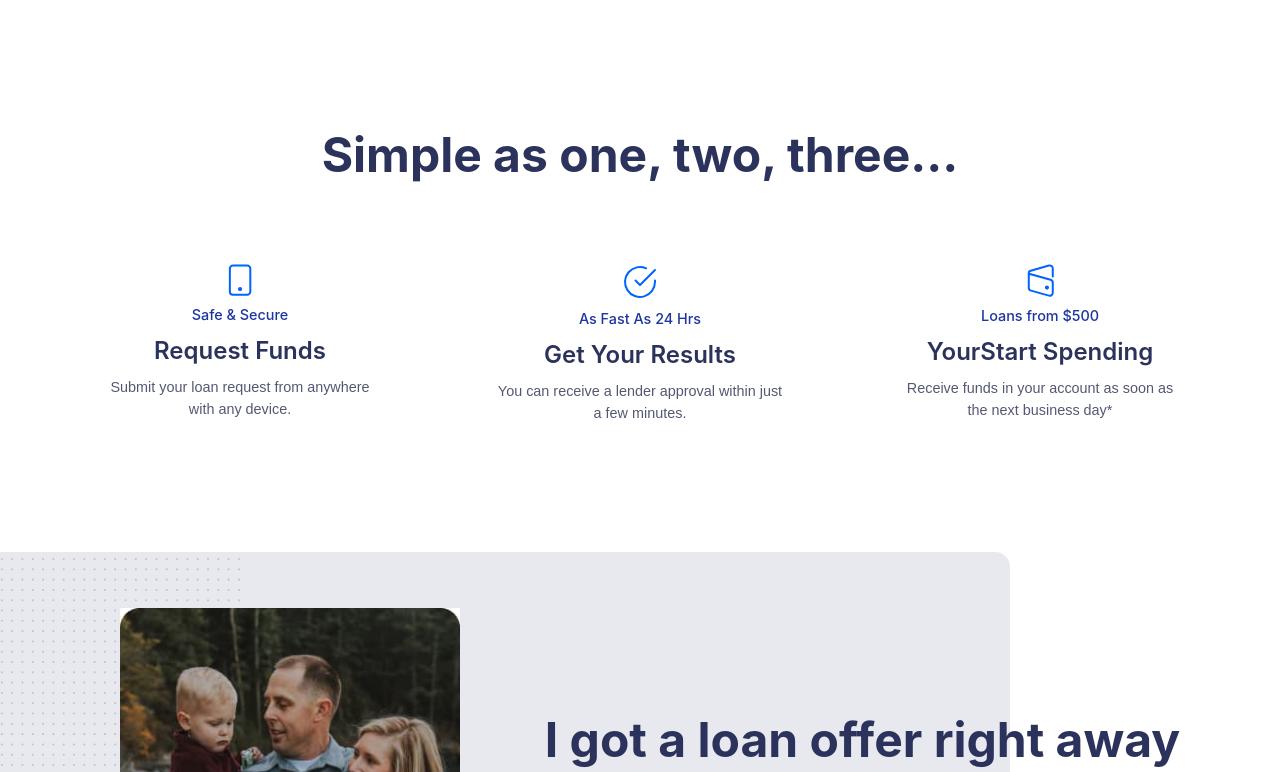
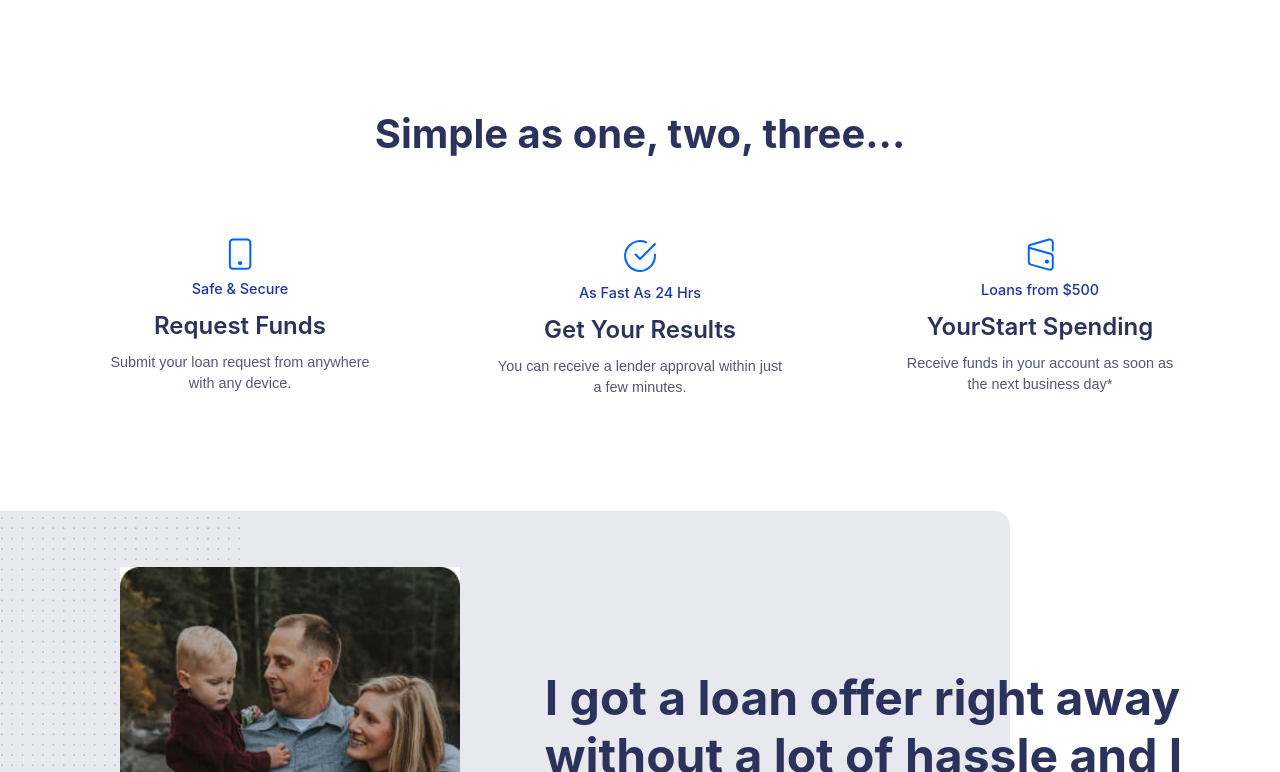
Before and after one commit to VishalBhuse/kreditship, a React (Create React App) app: page / in a window 1280 px wide. Shown: the part 628-1400 px from the top of the page. Built offline with nearby package versions, Linux system fonts and the light colour scheme.

Commit message:
kreditship chnage

```diff
--- a/src/Component/Footer/Footer.jsx
+++ b/src/Component/Footer/Footer.jsx
@@ -180,7 +180,7 @@ const Footer = ({ handleGetLoanClick }) => {
         </Box>
       </Box>
 
-      <Divider h="0.5px" bg="grey" />
+      <Divider h="0.3px" bg="#ebedf8" />
 
       <Box
         w="75%"
@@ -211,7 +211,7 @@ const Footer = ({ handleGetLoanClick }) => {
         </Text>
       </Box>
 
-      <SimpleGrid columns={[1, 1, 1, 2]} spacing={5} w="85%" mx="auto" mt="10">
+      <SimpleGrid columns={[1, 1, 1, 2]} spacing={[1,2,5]} w="85%" mx="auto" mt="10">
         <Box>
           <HStack justifyContent={["center", "center", "center", "flex-start"]}>
             <Link to={"/"}>
@@ -227,8 +227,8 @@ const Footer = ({ handleGetLoanClick }) => {
         </Box>
 
         <Box textAlign={"center"}>
-          <Text fontWeight={"400"} color="#555873" fontSize={"1rem"}>
-            Copyright © 2023 kreditship. <br /> All Rights Reserved
+          <Text fontWeight={"500"} color="#555873" fontSize={{ base: "0.4rem", sm: "0.6rem", md: "1rem" }}>
+            Copyright © 2023 kreditship <br /> All Rights Reserved
           </Text>
         </Box>
       </SimpleGrid>
--- a/src/Component/Home/Home.jsx
+++ b/src/Component/Home/Home.jsx
@@ -18,12 +18,12 @@ const Home = ({ myDivRef, handleGetLoanClick }) => {
     <>
       <Banner myDivRef={myDivRef} />
 
-      <Box w="85%" mx="auto" my="8rem">
+      <Box w="85%" mx="auto" my="7rem">
         <Box textAlign="center">
           <Heading
             color={"#2b335c"}
             fontWeight="700"
-            fontSize={["1.7rem", "3rem", "3rem"]}
+            fontSize={["1.7rem", "2.5rem", "2.5rem"]}
           >
             Simple as one, two, three...
           </Heading>
```
